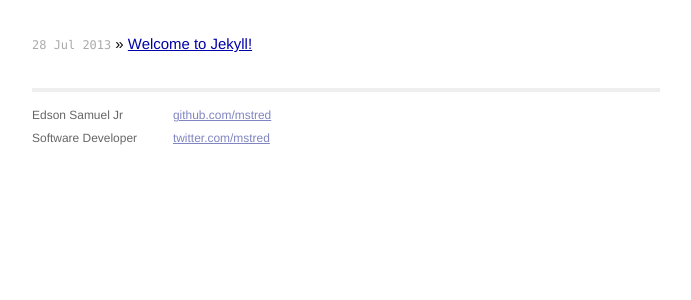
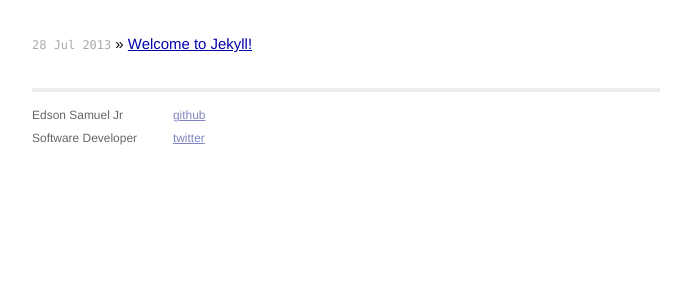
Before and after one commit to mstred/mstred.github.com, a Jekyll site: the page built from index.html, in a window 1280 px wide. Shown: the part 461-761 px from the top of the page, without its empty margins (294-985 px from the left). Built offline with Jekyll 4.4.1, drawn with Linux system fonts in a browser that asks for light colours; Markdown is read by kramdown in place of the engine named in the settings.

Commit message:
Update default.html

```diff
--- a/_layouts/default.html
+++ b/_layouts/default.html
@@ -29,8 +29,8 @@
               </div>
               <div class="contact">
                 <p>
-                  <a href="http://github.com/mstred/">github.com/mstred</a><br />
-                  <a href="http://twitter.com/mstred/">twitter.com/mstred</a><br />
+                  <a href="http://github.com/mstred/">github</a><br />
+                  <a href="http://twitter.com/mstred/">twitter</a><br />
                 </p>
               </div>
             </div>
```
